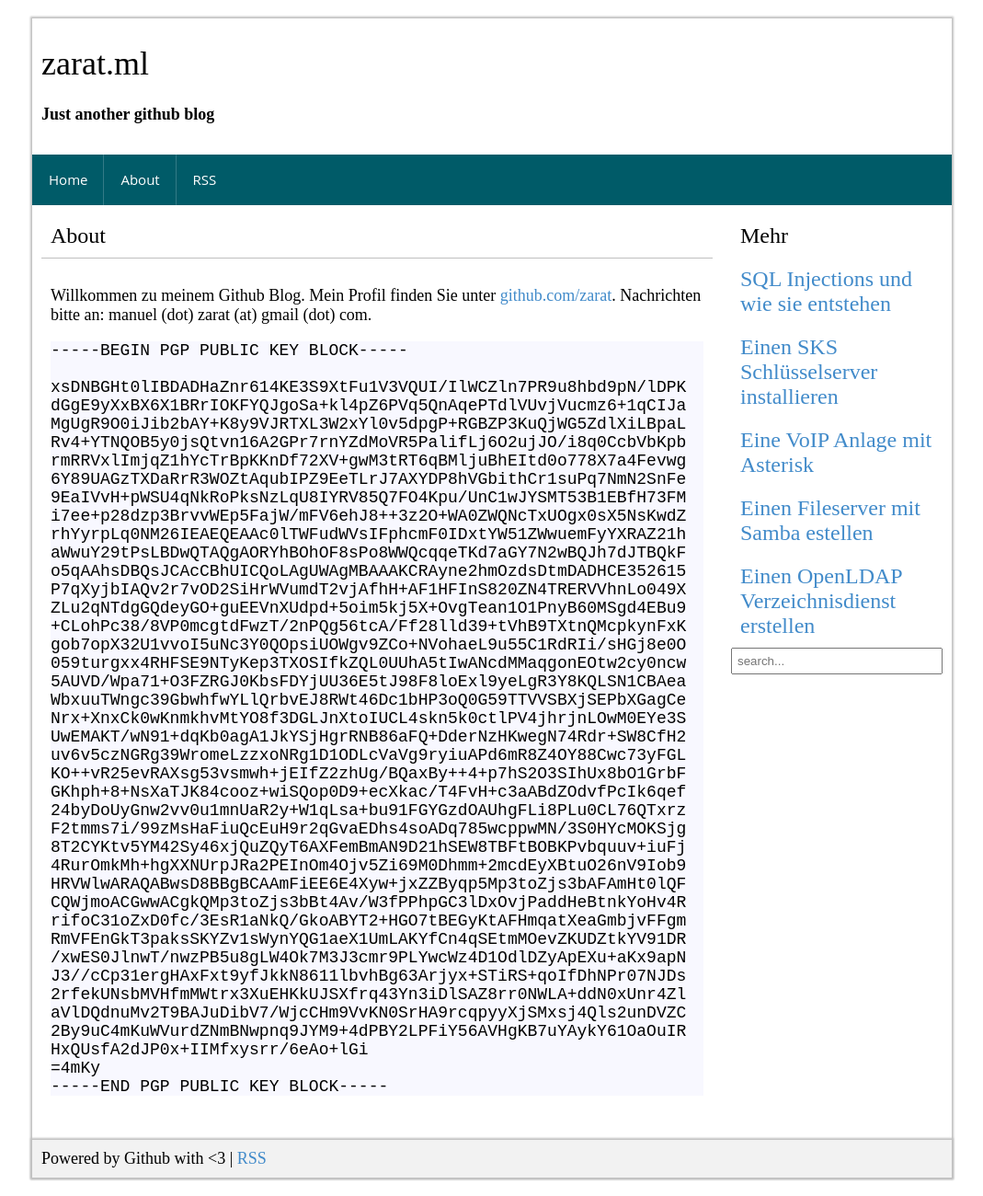
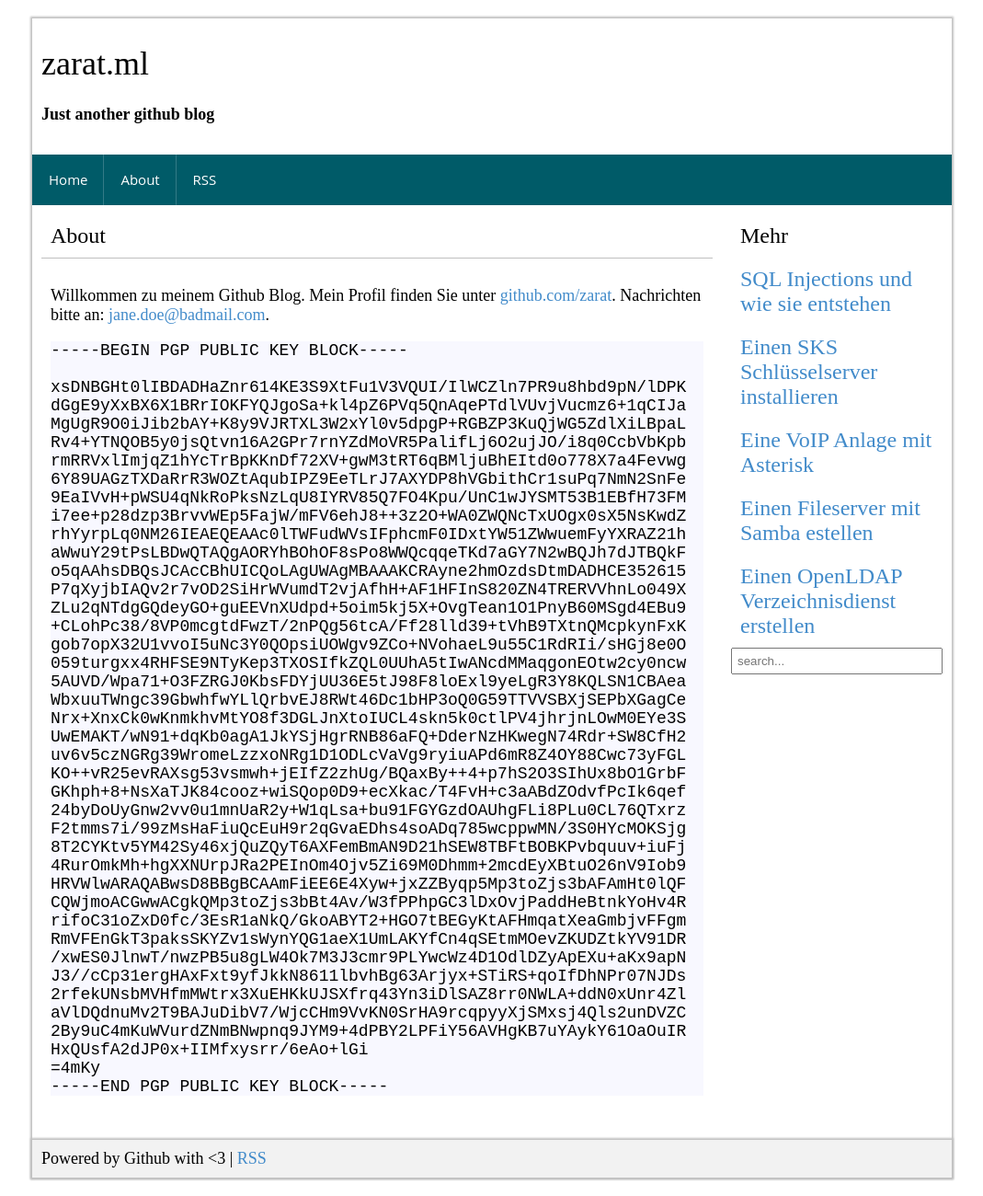
Before and after one commit to zarat/zarat.github.io, a Jekyll site: the page built from about.md, in a window 1280 px wide. Shown: the whole page at 92% size, without its empty margins (105-1174 px from the left). Built offline with Jekyll 4.4.1, drawn with Linux system fonts in a browser that asks for light colours; comment, search, counter and statistics services are not loaded.

Commit message:
Update about.md

```diff
--- a/about.md
+++ b/about.md
@@ -3,7 +3,14 @@
 title: About
 permalink: /about/
 ---
-Willkommen zu meinem Github Blog. Mein Profil finden Sie unter [github.com/zarat](https://github.com/zarat). Nachrichten bitte an: manuel (dot) zarat (at) gmail (dot) com.
+Willkommen zu meinem Github Blog. Mein Profil finden Sie unter [github.com/zarat](https://github.com/zarat). Nachrichten bitte an: <a id="no-spam">jane.doe@badmail.com</a>.
+
+<script>
+var user = 'manuel.zarat', domain = 'gmail.com',
+    element = document.getElementById('no-spam');
+
+    element.href = 'mailto:' + user + '@' + domain;
+</script>
 
 <pre>
 -----BEGIN PGP PUBLIC KEY BLOCK-----
```
